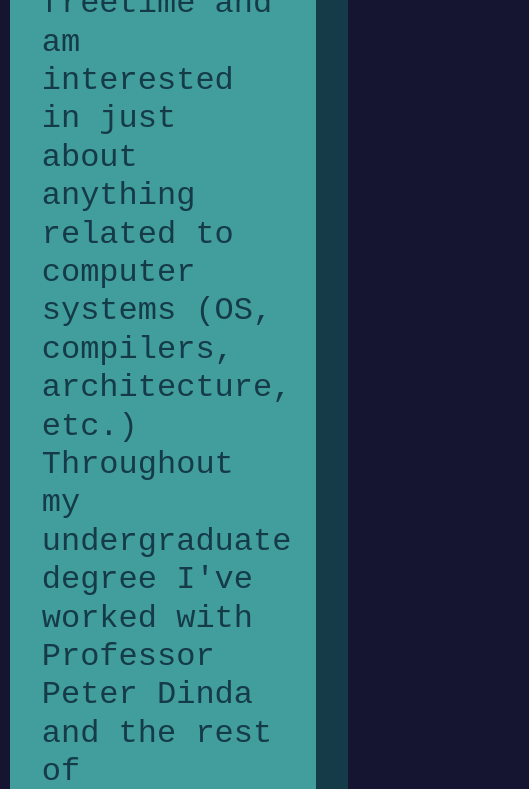
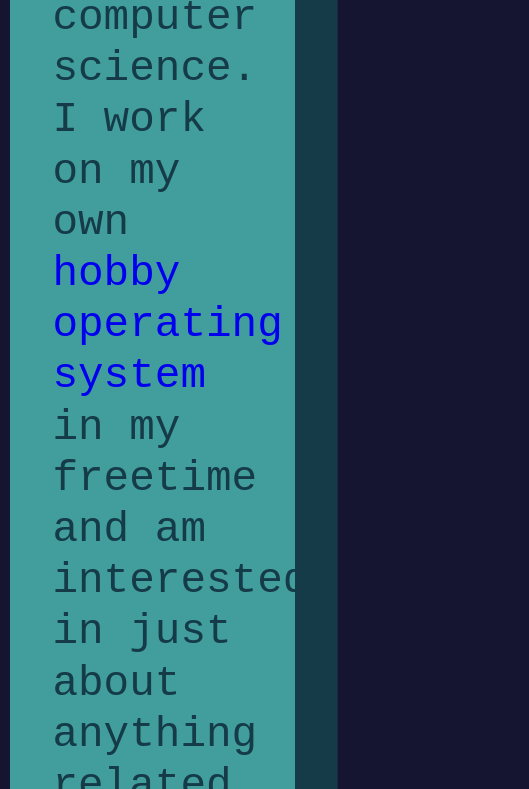
Before and after one commit to kjhayes/kjhayes.github.io, an Eleventy site: page site/index.md in a window 390 px wide. Shown: the part 598-1387 px from the top of the page, 529 px wide, since content can reach past the window. Built offline with nearby package versions, Linux system fonts and the light colour scheme; Eleventy itself is replaced by a stand-in of ours; files that its build step writes are made by us from their sources; what @vrugtehagel/eleventy-tex would draw is missing.

Commit message:
Even bigger mobile font size

```diff
--- a/public/style/styles.css
+++ b/public/style/styles.css
@@ -22,13 +22,13 @@
     --dark-color: var(--blackish);
     --light-color: var(--whiteish);
 
-    --base-font: Courier New,Courier,monospace;
+    --base-font: Courier New,monospace;
     --code-font: Consolas,Monaco,Lucida Console,monospace;
 }
 
 @media only screen and (max-width: 600px) {
   :root {
-    --text-width: 24pt;
+    --text-width: 32pt;
   }
   .requiredesktop  {
       display: none;
--- a/site/style/styles.css
+++ b/site/style/styles.css
@@ -22,13 +22,13 @@
     --dark-color: var(--blackish);
     --light-color: var(--whiteish);
 
-    --base-font: Courier New,Courier,monospace;
+    --base-font: Courier New,monospace;
     --code-font: Consolas,Monaco,Lucida Console,monospace;
 }
 
 @media only screen and (max-width: 600px) {
   :root {
-    --text-width: 24pt;
+    --text-width: 32pt;
   }
   .requiredesktop  {
       display: none;
```
